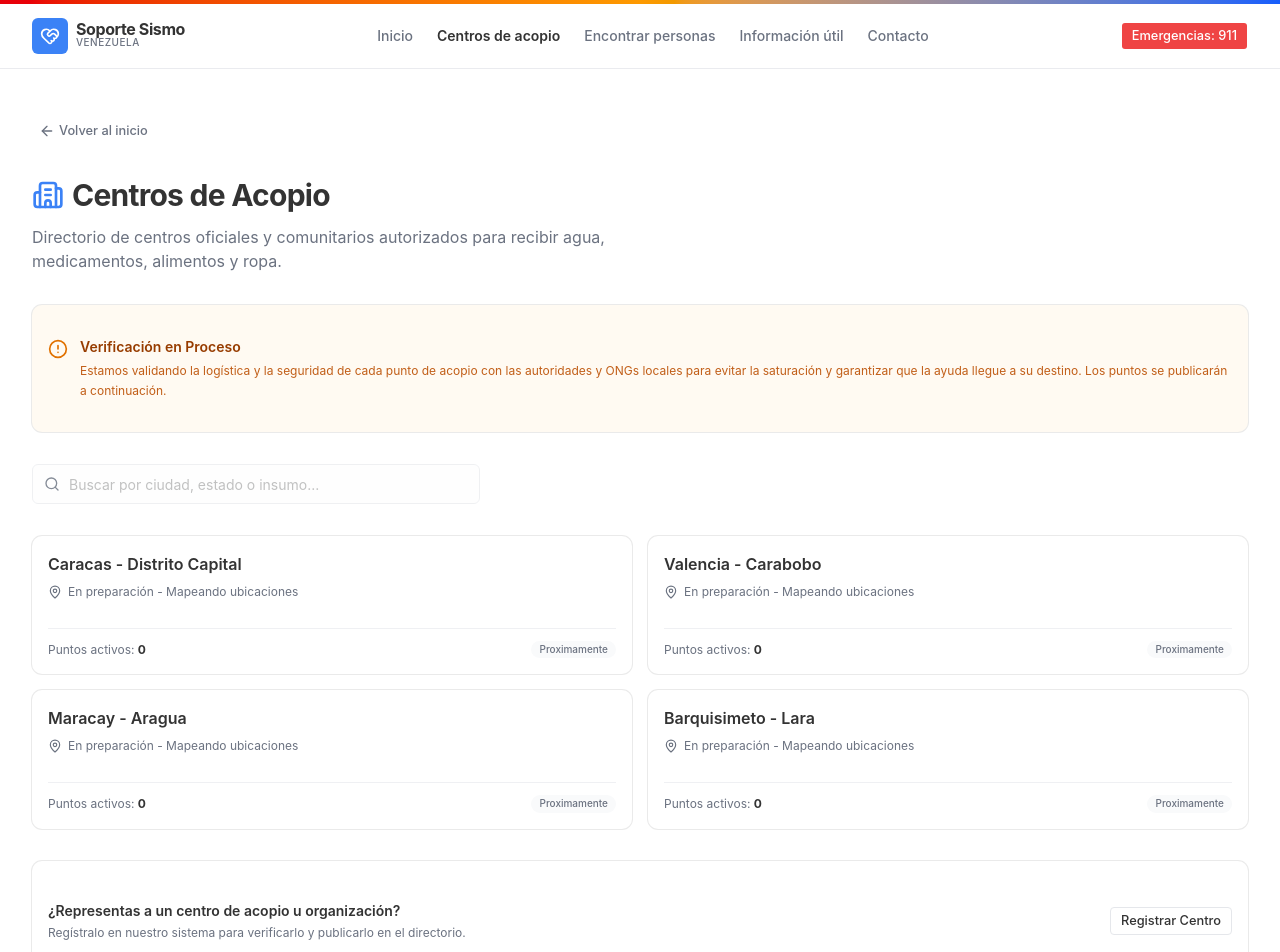
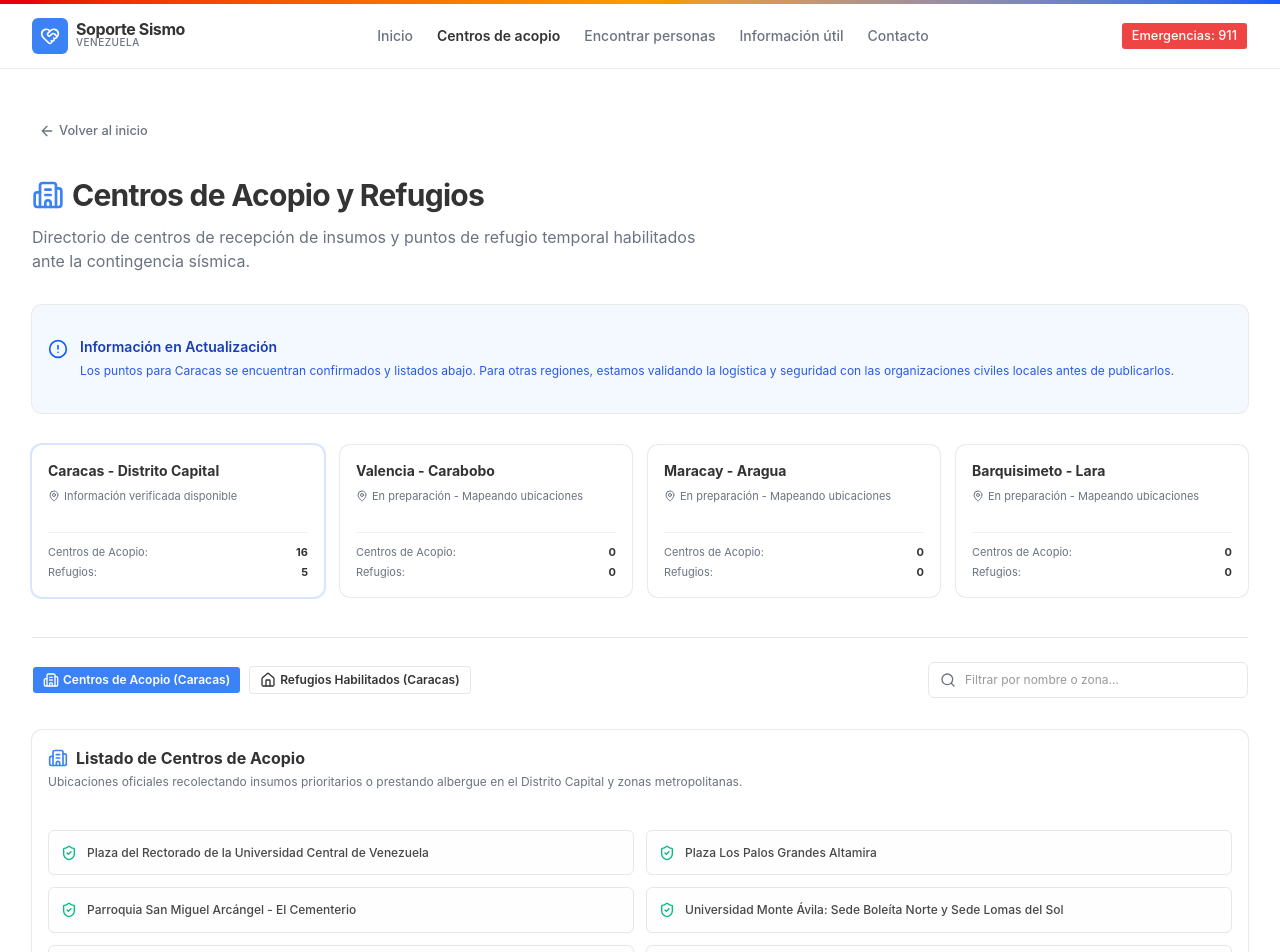
Before and after one commit to xtir82/soporte-sismo-vzla, a Next.js app: page /centros-de-acopio in a window 1280 px wide. Shown: the top 952 px of the page. Built offline with nearby package versions, Linux system fonts and the light colour scheme.

Commit message:
Registor de Centros de Acopio de Caracas

```diff
--- a/app/centros-de-acopio/page.tsx
+++ b/app/centros-de-acopio/page.tsx
@@ -1,16 +1,58 @@
+"use client"
+
+"use client"
+
 import * as React from "react"
 import Link from "next/link"
-import { Building2, Search, MapPin, AlertCircle, Phone, ArrowLeft } from "lucide-react"
+import { Building2, Search, MapPin, AlertCircle, ArrowLeft, Home, ShieldCheck } from "lucide-react"
 import { Button } from "@/components/ui/button"
 import { Card, CardHeader, CardTitle, CardDescription, CardContent } from "@/components/ui/card"
 
 export default function CentrosDeAcopioPage() {
+  const [searchQuery, setSearchQuery] = React.useState("")
+  const [activeTab, setActiveTab] = React.useState<"acopios" | "refugios">("acopios")
+
   const regions = [
-    { name: "Caracas - Distrito Capital", activePoints: 0, status: "En preparación - Mapeando ubicaciones" },
-    { name: "Valencia - Carabobo", activePoints: 0, status: "En preparación - Mapeando ubicaciones" },
-    { name: "Maracay - Aragua", activePoints: 0, status: "En preparación - Mapeando ubicaciones" },
-    { name: "Barquisimeto - Lara", activePoints: 0, status: "En preparación - Mapeando ubicaciones" },
+    { name: "Caracas - Distrito Capital", activePoints: 16, activeRefugios: 5, status: "Información verificada disponible" },
+    { name: "Valencia - Carabobo", activePoints: 0, activeRefugios: 0, status: "En preparación - Mapeando ubicaciones" },
+    { name: "Maracay - Aragua", activePoints: 0, activeRefugios: 0, status: "En preparación - Mapeando ubicaciones" },
+    { name: "Barquisimeto - Lara", activePoints: 0, activeRefugios: 0, status: "En preparación - Mapeando ubicaciones" },
   ]
+
+  const caracasAcopios = [
+    "Plaza del Rectorado de la Universidad Central de Venezuela",
+    "Plaza Los Palos Grandes Altamira",
+    "Parroquia San Miguel Arcángel - El Cementerio",
+    "Universidad Monte Ávila: Sede Boleíta Norte y Sede Lomas del Sol",
+    "Parroquia Corpus Christi - La Urbina",
+    "Parroquia San Rafael - Palo Verde",
+    "Colegio San Agustín UD4 Caricuao",
+    "Banco Digital de Trabajadores (Sucursales: Quinta Crespo, San Martín, San Bernardino, El Hatillo, Los Palos Grandes, Av. Universidad, Torre Domus, Oficina Principal, Maripérez, Av. Páez del Paraíso, Av. Presidente Medina, Plaza Bolívar, Sabana Grande)",
+    "Parroquia El Buen Pastor (Secretariado de Pastoral Juvenil de Caracas) Bello Campo - Altamira",
+    "Parroquia Buen Consejo - Caricuao",
+    "Parroquia San Vicente de Paul - El Cementerio",
+    "Centro Nacional de Acción Social Por La Música",
+    "Parroquia Nuestra Señora de la Paz - Montalbán",
+    "Iglesia Nuestra Señora de Chiquinquirá - La Florida",
+    "Plaza de Toros - Nuevo Circo",
+    "Supermercado Páramo (Cualquier sucursal)"
+  ]
+
+  const caracasRefugios = [
+    "U.E.N. Francisco Pimentel - Quinta Crespo",
+    "U.E.N. Gran Colombia - Av. Roosevelt, El Cementerio",
+    "Escuela Luis Alberto Hurtado (Km 12 - El Junquito)",
+    "Parque Alí Primera (Parque del Oeste) - Gato Negro",
+    "Parque Generalísimo Francisco de Miranda (Parque del Este) - Miranda"
+  ]
+
+  const filteredAcopios = caracasAcopios.filter(item =>
+    item.toLowerCase().includes(searchQuery.toLowerCase())
+  )
+
+  const filteredRefugios = caracasRefugios.filter(item =>
+    item.toLowerCase().includes(searchQuery.toLowerCase())
+  )
 
   return (
     <div className="mx-auto w-full max-w-7xl px-4 py-8 sm:px-6 sm:py-12 lg:px-8 flex flex-col gap-8">
@@ -28,70 +70,149 @@ export default function CentrosDeAcopioPage() {
       <div className="flex flex-col gap-3">
         <h1 className="text-3xl font-bold tracking-tight text-foreground flex items-center gap-2">
           <Building2 className="size-8 text-primary" />
-          Centros de Acopio
+          Centros de Acopio y Refugios
         </h1>
         <p className="text-base text-muted-foreground max-w-2xl">
-          Directorio de centros oficiales y comunitarios autorizados para recibir agua, medicamentos, alimentos y ropa.
+          Directorio de centros de recepción de insumos y puntos de refugio temporal habilitados ante la contingencia sísmica.
         </p>
       </div>
 
       {/* Info Warning Card */}
-      <Card className="border-amber-500/20 bg-amber-500/5">
+      <Card className="border-blue-500/20 bg-blue-500/5">
         <CardContent className="flex gap-3 py-4">
-          <AlertCircle className="size-5 text-amber-600 dark:text-amber-500 shrink-0 mt-0.5" />
+          <AlertCircle className="size-5 text-blue-600 dark:text-blue-500 shrink-0 mt-0.5" />
           <div className="flex flex-col gap-1">
-            <h4 className="text-sm font-semibold text-amber-800 dark:text-amber-400">Verificación en Proceso</h4>
-            <p className="text-xs text-amber-700/90 dark:text-amber-400/80 leading-relaxed">
-              Estamos validando la logística y la seguridad de cada punto de acopio con las autoridades y ONGs locales para evitar la saturación y garantizar que la ayuda llegue a su destino. Los puntos se publicarán a continuación.
+            <h4 className="text-sm font-semibold text-blue-800 dark:text-blue-400 font-sans">Información en Actualización</h4>
+            <p className="text-xs text-blue-700/90 dark:text-blue-400/80 leading-relaxed font-sans">
+              Los puntos para Caracas se encuentran confirmados y listados abajo. Para otras regiones, estamos validando la logística y seguridad con las organizaciones civiles locales antes de publicarlos.
             </p>
           </div>
         </CardContent>
       </Card>
 
-      {/* Search Input Placeholder */}
-      <div className="relative max-w-md w-full">
-        <Search className="absolute left-3 top-1/2 -translate-y-1/2 size-4 text-muted-foreground" />
-        <input
-          type="text"
-          placeholder="Buscar por ciudad, estado o insumo..."
-          disabled
-          className="w-full h-10 rounded-lg border border-border bg-muted/30 pl-9 pr-4 text-sm opacity-60 cursor-not-allowed outline-hidden"
-        />
-      </div>
-
-      {/* States List */}
-      <div className="grid grid-cols-1 md:grid-cols-2 gap-4">
+      {/* States Overview List */}
+      <div className="grid grid-cols-1 sm:grid-cols-2 lg:grid-cols-4 gap-4">
         {regions.map((region, idx) => (
-          <Card key={idx} className="border-border bg-card">
+          <Card key={idx} className={`border-border bg-card ${idx === 0 ? "ring-2 ring-primary/20" : ""}`}>
             <CardHeader className="pb-3">
-              <CardTitle className="text-base font-semibold">{region.name}</CardTitle>
-              <CardDescription className="text-xs text-muted-foreground flex items-center gap-1.5 mt-1">
-                <MapPin className="size-3.5" />
+              <CardTitle className="text-sm font-bold font-sans">{region.name}</CardTitle>
+              <CardDescription className="text-[11px] text-muted-foreground flex items-center gap-1 mt-1 font-sans">
+                <MapPin className="size-3" />
                 {region.status}
               </CardDescription>
             </CardHeader>
             <CardContent>
-              <div className="text-xs text-muted-foreground border-t border-border/60 pt-3 flex items-center justify-between">
-                <span>Puntos activos: <strong className="text-foreground">{region.activePoints}</strong></span>
-                <span className="inline-flex items-center gap-1.5 rounded-full bg-muted px-2 py-0.5 text-[10px] font-medium text-muted-foreground">
-                  Proximamente
-                </span>
+              <div className="text-[11px] text-muted-foreground border-t border-border/60 pt-3 flex flex-col gap-1 font-sans">
+                <div className="flex justify-between">
+                  <span>Centros de Acopio:</span>
+                  <strong className="text-foreground">{region.activePoints}</strong>
+                </div>
+                <div className="flex justify-between">
+                  <span>Refugios:</span>
+                  <strong className="text-foreground">{region.activeRefugios}</strong>
+                </div>
               </div>
             </CardContent>
           </Card>
         ))}
       </div>
 
+      {/* Search and Filter Section */}
+      <div className="flex flex-col md:flex-row gap-4 justify-between items-stretch md:items-center border-t border-border pt-6 mt-2">
+        <div className="flex gap-2">
+          <Button
+            variant={activeTab === "acopios" ? "default" : "outline"}
+            size="sm"
+            onClick={() => setActiveTab("acopios")}
+            className="text-xs font-semibold"
+          >
+            <Building2 className="size-4" />
+            Centros de Acopio (Caracas)
+          </Button>
+          <Button
+            variant={activeTab === "refugios" ? "default" : "outline"}
+            size="sm"
+            onClick={() => setActiveTab("refugios")}
+            className="text-xs font-semibold"
+          >
+            <Home className="size-4" />
+            Refugios Habilitados (Caracas)
+          </Button>
+        </div>
+
+        <div className="relative max-w-xs w-full">
+          <Search className="absolute left-3 top-1/2 -translate-y-1/2 size-4 text-muted-foreground" />
+          <input
+            type="text"
+            value={searchQuery}
+            onChange={(e) => setSearchQuery(e.target.value)}
+            placeholder="Filtrar por nombre o zona..."
+            className="w-full h-9 rounded-lg border border-border bg-card pl-9 pr-4 text-xs outline-hidden focus:border-primary/50 transition-colors"
+          />
+        </div>
+      </div>
+
+      {/* Caracas Detailed Lists */}
+      <Card className="border-border bg-card">
+        <CardHeader className="pb-2">
+          <CardTitle className="text-base font-bold flex items-center gap-2 font-sans">
+            {activeTab === "acopios" ? (
+              <>
+                <Building2 className="size-5 text-primary" />
+                Listado de Centros de Acopio
+              </>
+            ) : (
+              <>
+                <Home className="size-5 text-primary" />
+                Listado de Refugios Habilitados
+              </>
+            )}
+          </CardTitle>
+          <CardDescription className="text-xs font-sans">
+            Ubicaciones oficiales recolectando insumos prioritarios o prestando albergue en el Distrito Capital y zonas metropolitanas.
+          </CardDescription>
+        </CardHeader>
+        <CardContent className="pt-4">
+          {activeTab === "acopios" ? (
+            filteredAcopios.length > 0 ? (
+              <ul className="grid grid-cols-1 md:grid-cols-2 gap-3">
+                {filteredAcopios.map((item, idx) => (
+                  <li key={idx} className="flex gap-2.5 p-3 rounded-lg border border-border bg-muted/20 items-start hover:bg-muted/30 transition-colors">
+                    <ShieldCheck className="size-4 text-emerald-500 shrink-0 mt-0.5" />
+                    <span className="text-xs text-foreground/90 font-medium leading-relaxed font-sans">{item}</span>
+                  </li>
+                ))}
+              </ul>
+            ) : (
+              <p className="text-xs text-muted-foreground text-center py-6">No se encontraron centros de acopio que coincidan con la búsqueda.</p>
+            )
+          ) : (
+            filteredRefugios.length > 0 ? (
+              <ul className="grid grid-cols-1 md:grid-cols-2 gap-3">
+                {filteredRefugios.map((item, idx) => (
+                  <li key={idx} className="flex gap-2.5 p-3 rounded-lg border border-border bg-muted/20 items-start hover:bg-muted/30 transition-colors">
+                    <Home className="size-4 text-primary shrink-0 mt-0.5" />
+                    <span className="text-xs text-foreground/90 font-medium leading-relaxed font-sans">{item}</span>
+                  </li>
+                ))}
+              </ul>
+            ) : (
+              <p className="text-xs text-muted-foreground text-center py-6">No se encontraron refugios que coincidan con la búsqueda.</p>
+            )
+          )}
+        </CardContent>
+      </Card>
+
       {/* Report a point */}
       <Card className="border-dashed border-border/80">
         <CardContent className="flex flex-col sm:flex-row items-center justify-between gap-4 py-6">
-          <div className="flex flex-col gap-1">
-            <h3 className="font-semibold text-foreground text-sm">¿Representas a un centro de acopio u organización?</h3>
-            <p className="text-xs text-muted-foreground">Regístralo en nuestro sistema para verificarlo y publicarlo en el directorio.</p>
+          <div className="flex flex-col gap-1 font-sans">
+            <h3 className="font-semibold text-foreground text-sm">¿Deseas reportar un nuevo centro de acopio o refugio?</h3>
+            <p className="text-xs text-muted-foreground">Escríbenos directamente para validar la información y agregarla a este listado público.</p>
           </div>
-          <Button asChild variant="outline" size="sm">
+          <Button asChild variant="outline" size="sm" className="text-xs font-semibold">
             <Link href="/contacto">
-              Registrar Centro
+              Contactar con el Equipo
             </Link>
           </Button>
         </CardContent>
```
